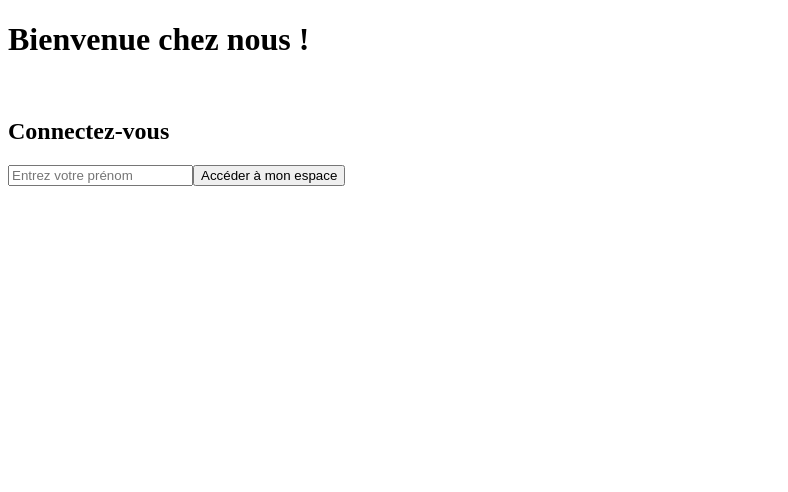
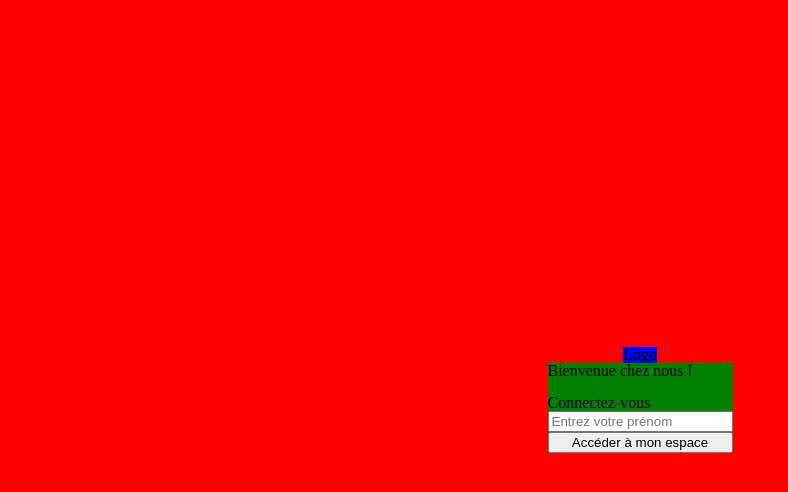
Before and after one commit to yoannlg/site-react-training, a React (Vite) app: page / in a window 1280 px wide. Shown: the top 492 px of the page, without its empty margins (0-788 px from the left). Built offline with nearby package versions, Linux system fonts and the light colour scheme; the HTML template or start-up script is replaced by a standard one.

Commit message:
✨ F03: Ajout d'asset , reset css et mise en forme LoginPage

```diff
--- a/src/components/pages/login/LoginForm.jsx
+++ b/src/components/pages/login/LoginForm.jsx
@@ -1,5 +1,6 @@
 import { useState } from "react";
 import { useNavigate } from "react-router-dom";
+import styled from "styled-components";
 
 export default function LoginForm() {
   //state
@@ -19,7 +20,7 @@
 
   //render
   return (
-    <form action="submit" onSubmit={handleSubmit}>
+    <LoginFormStyled action="submit" onSubmit={handleSubmit}>
       <h1>Bienvenue chez nous !</h1>
       <br />
       <h2>Connectez-vous</h2>
@@ -32,6 +33,12 @@
         placeholder="Entrez votre prénom"
       />
       <button>Accéder à mon espace</button>
-    </form>
+    </LoginFormStyled>
   );
 }
+
+const LoginFormStyled = styled.form`
+  background: green;
+  display: flex;
+  flex-direction: column;
+`;
--- a/src/components/pages/login/LoginPage.jsx
+++ b/src/components/pages/login/LoginPage.jsx
@@ -1,5 +1,21 @@
+import styled from "styled-components";
 import LoginForm from "./LoginForm";
+import Logo from "../../reusable-ui/Logo";
 
 export default function LoginPage() {
-  return <LoginForm />;
+  return (
+    <LoginPageStyled>
+      <Logo />
+      <LoginForm />
+    </LoginPageStyled>
+  );
 }
+
+const LoginPageStyled = styled.div`
+  background: red;
+  height: 100vh;
+  display: flex;
+  justify-content: center;
+  align-items: center;
+  flex-direction: column;
+`;
--- /dev/null
+++ b/src/components/reusable-ui/Logo.jsx
@@ -0,0 +1,9 @@
+import styled from "styled-components";
+
+export default function Logo() {
+  return <LogoStyled>Logo</LogoStyled>;
+}
+
+const LogoStyled = styled.div`
+  background: blue;
+`;
--- a/src/index.css
+++ b/src/index.css
@@ -65,5 +65,129 @@
   button {
     background-color: #f9f9f9;
   }
+} */
+
+html,
+body,
+div,
+span,
+applet,
+object,
+iframe,
+h1,
+h2,
+h3,
+h4,
+h5,
+h6,
+p,
+blockquote,
+pre,
+a,
+abbr,
+acronym,
+address,
+big,
+cite,
+code,
+del,
+dfn,
+em,
+img,
+ins,
+kbd,
+q,
+s,
+samp,
+small,
+strike,
+strong,
+sub,
+sup,
+tt,
+var,
+b,
+u,
+i,
+center,
+dl,
+dt,
+dd,
+ol,
+ul,
+li,
+fieldset,
+form,
+label,
+legend,
+table,
+caption,
+tbody,
+tfoot,
+thead,
+tr,
+th,
+td,
+article,
+aside,
+canvas,
+details,
+embed,
+figure,
+figcaption,
+footer,
+header,
+hgroup,
+menu,
+nav,
+output,
+ruby,
+section,
+summary,
+time,
+mark,
+audio,
+video {
+  margin: 0;
+  padding: 0;
+  border: 0;
+  font-size: 100%;
+  font: inherit;
+  vertical-align: baseline;
 }
- */
+/* HTML5 display-role reset for older browsers */
+article,
+aside,
+details,
+figcaption,
+figure,
+footer,
+header,
+hgroup,
+menu,
+nav,
+section {
+  display: block;
+}
+body {
+  line-height: 1;
+}
+ol,
+ul {
+  list-style: none;
+}
+blockquote,
+q {
+  quotes: none;
+}
+blockquote:before,
+blockquote:after,
+q:before,
+q:after {
+  content: "";
+  content: none;
+}
+table {
+  border-collapse: collapse;
+  border-spacing: 0;
+}
```
Also changed, not shown: 1 other file (tests, documents, lock files or other folders).
